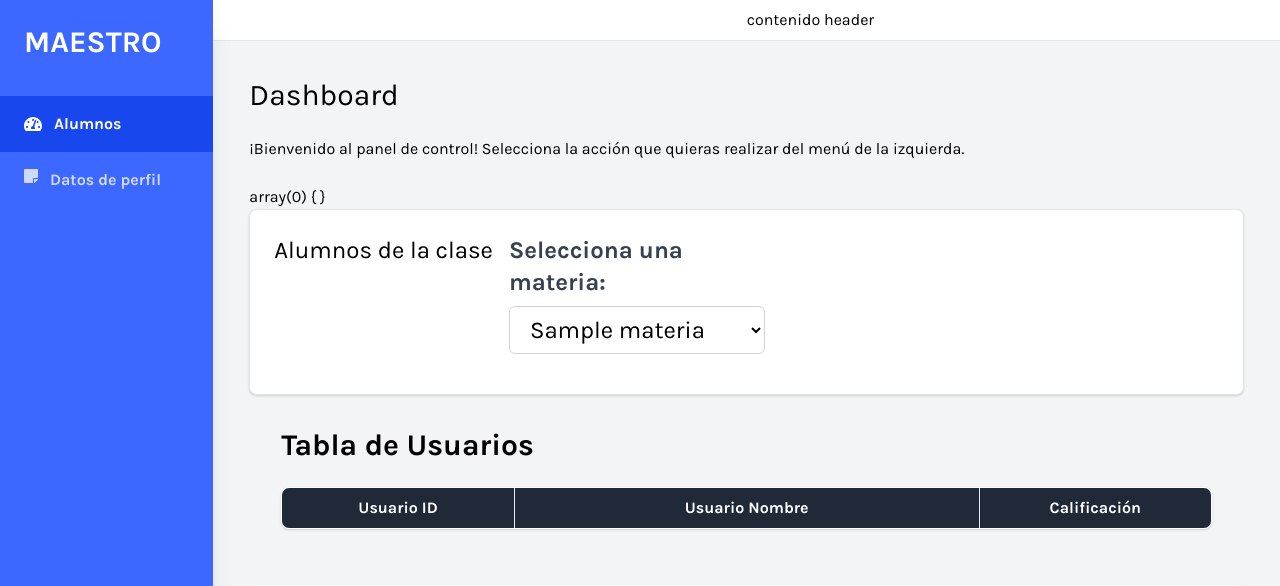
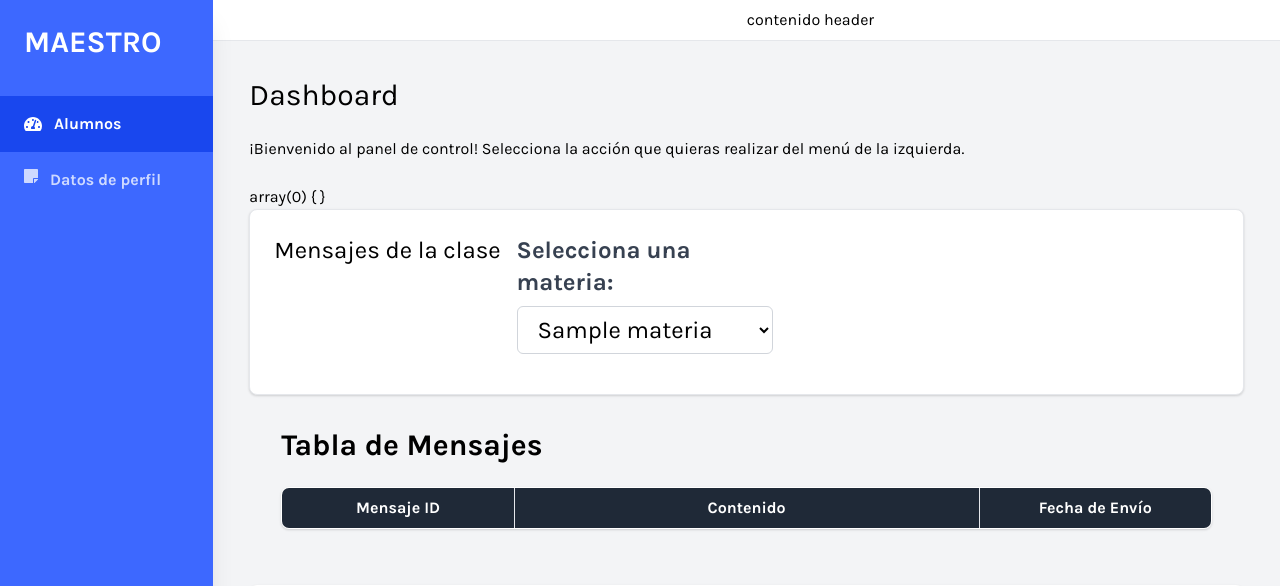
Before and after one commit to rizava810529/proyectoFinalPhp, a PHP site: template src/views/maestro/dashboard.php in a window 1280 px wide. Shown: the top 586 px of the page. Run offline with PHP 8.4, Linux system fonts and the light colour scheme; the template is opened without the code that fills it: most values are stand-ins (such as "Sample title", 1, 10 or a date in 2020); data that the repository does not hold is empty; some libraries are stand-ins or nearby versions.

Commit message:
buscando detalles

```diff
--- a/src/views/maestro/dashboard.php
+++ b/src/views/maestro/dashboard.php
@@ -244,7 +244,7 @@
         <div class="flex justify-between space-x-4">
             <div>
                 <div class="flex justify-between space-x-4">
-                    <h2 class="text-2xl mb-4">Alumnos de la clase</h2>
+                    <h2 class="text-2xl mb-4">Mensajes de la clase</h2>
                     <div class="flex justify-between space-x-4 text-2xl mb-4">
                         <form method="post">
                             <div class="w-64">
@@ -259,6 +259,9 @@
                                         $selected = ($_POST['materias'] == $materia) ? 'selected' : '';
                                         echo "<option value='$materia' $selected>$materia</option>";
                                     }
+                                    echo "<pre>";
+                                    var_dump($_POST['materias']);
+                                    echo "</pre>";
                                     ?>
                                 </select>
                             </div>
@@ -270,16 +273,16 @@
     </div>
 </div>
 
-<!-- Contenedor de la tabla de usuarios (anteriormente "alumnos") -->
-<div id="usuarios-table" class="container mx-auto p-8">
-    <h1 class="text-3xl font-semibold mb-6">Tabla de Usuarios</h1>
+<!-- Contenedor de la tabla de mensajes -->
+<div id="mensajes-table" class="container mx-auto p-8">
+    <h1 class="text-3xl font-semibold mb-6">Tabla de Mensajes</h1>
     <table class="min-w-full bg-white rounded-lg shadow overflow-hidden border border-gray-300">
         <thead class="bg-gray-800 text-white">
             <tr>
-                <th class="w-1/6 py-2 px-4 border">Usuario ID</th>
-                <th class="w-2/6 py-2 px-4 border">Usuario Nombre</th>
-                <th class="w-1/6 py-2 px-4 border">Calificación</th>
-                <!-- Puedes agregar más columnas aquí según la estructura de tu tabla usuarios -->
+                <th class="w-1/6 py-2 px-4 border">Mensaje ID</th>
+                <th class="w-2/6 py-2 px-4 border">Contenido</th>
+                <th class="w-1/6 py-2 px-4 border">Fecha de Envío</th>
+                <!-- Puedes agregar más columnas aquí según la estructura de tu tabla mensajes -->
             </tr>
         </thead>
         <tbody>
@@ -287,24 +290,25 @@
             if (isset($_POST['materias'])) {
                 $selectedMateria = $_POST['materias'];
                 try {
-                    // Realiza una consulta SQL para obtener los usuarios
-                    $sqlUsuarios = "SELECT usuario_id, usuario_nombre, calificacion FROM usuarios WHERE materia_id = :materia";
-                    $stmtUsuarios = $pdo->prepare($sqlUsuarios);
-                    $stmtUsuarios->bindParam(':materia', $selectedMateria);
-                    $stmtUsuarios->execute();
-                    $usuarios = $stmtUsuarios->fetchAll(PDO::FETCH_ASSOC);
+                    // Realiza una consulta SQL para obtener los mensajes de los usuarios
+                    $sqlMensajes = "SELECT mensaje_id, contenido, fecha_envio FROM mensajes JOIN usuarios ON mensajes.usuario_id = usuarios.usuario_id WHERE usuarios.materia_id = :materia";
+                    $stmtMensajes = $pdo->prepare($sqlMensajes);
+                    $stmtMensajes->bindParam(':materia', $selectedMateria);
+                    $stmtMensajes->execute();
+                    $mensajes = $stmtMensajes->fetchAll(PDO::FETCH_ASSOC);
 
-                    // Agrega var_dump para verificar los datos
+                    echo "<pre>";
                     var_dump($_POST);
-                    var_dump($usuarios);
+                    var_dump($mensajes);
+                    echo "</pre>";
 
-                    // Generar filas de la tabla de usuarios (anteriormente "alumnos")
-                    foreach ($usuarios as $usuario) {
+                    // Generar filas de la tabla de mensajes
+                    foreach ($mensajes as $mensaje) {
                         echo "<tr>";
-                        echo "<td>" . $usuario['usuario_id'] . "</td>";
-                        echo "<td>" . $usuario['usuario_nombre'] . "</td>";
-                        echo "<td>" . $usuario['calificacion'] . "</td>";
-                        // Puedes agregar más columnas aquí según la estructura de tu tabla usuarios
+                        echo "<td>" . $mensaje['mensaje_id'] . "</td>";
+                        echo "<td>" . $mensaje['contenido'] . "</td>";
+                        echo "<td>" . $mensaje['fecha_envio'] . "</td>";
+                        // Puedes agregar más columnas aquí según la estructura de tu tabla mensajes
                         echo "</tr>";
                     }
                 } catch (PDOException $e) {
@@ -315,6 +319,7 @@
         </tbody>
     </table>
 </div>
+
 
             <!-- Contenedor
 
```
